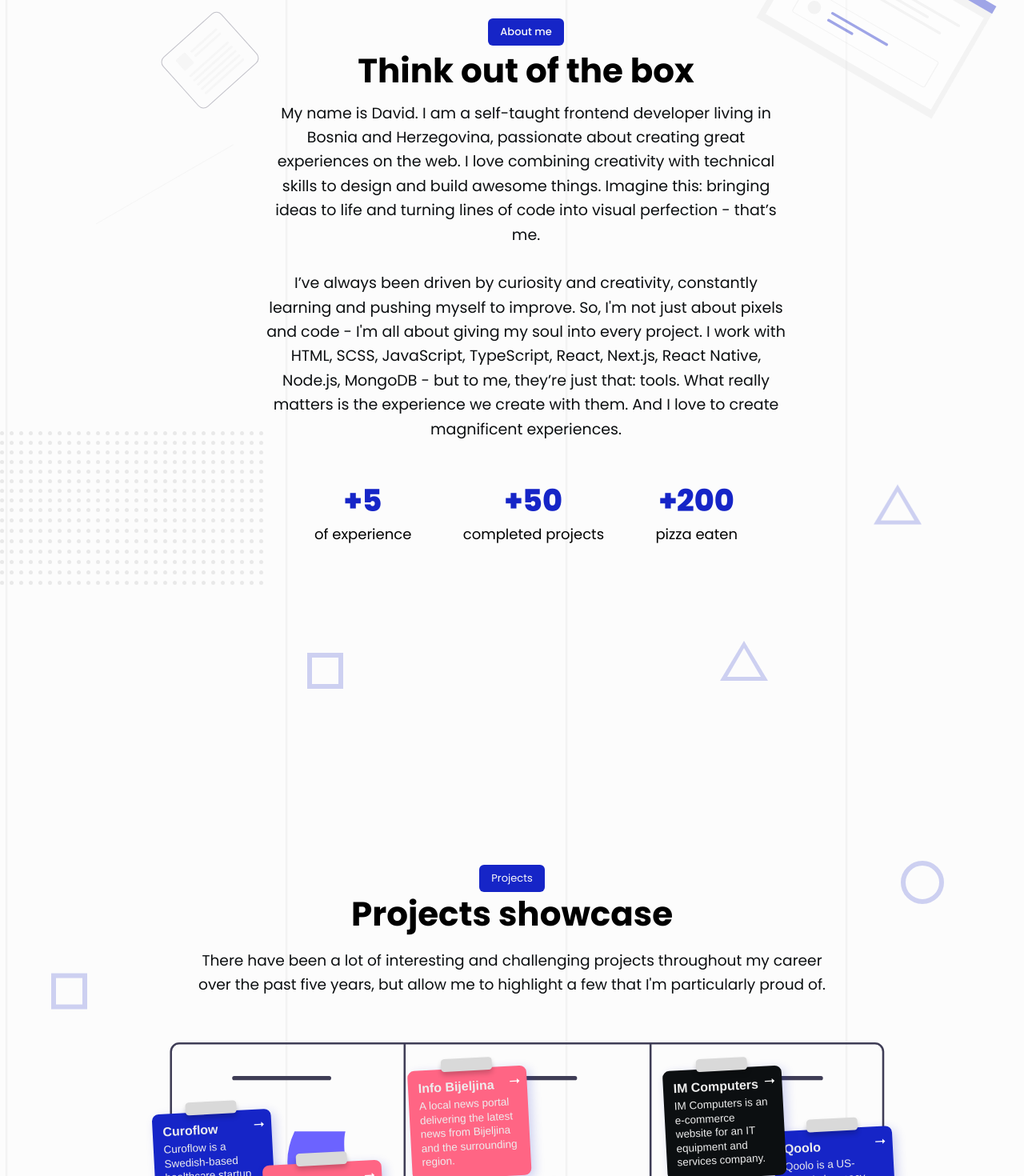
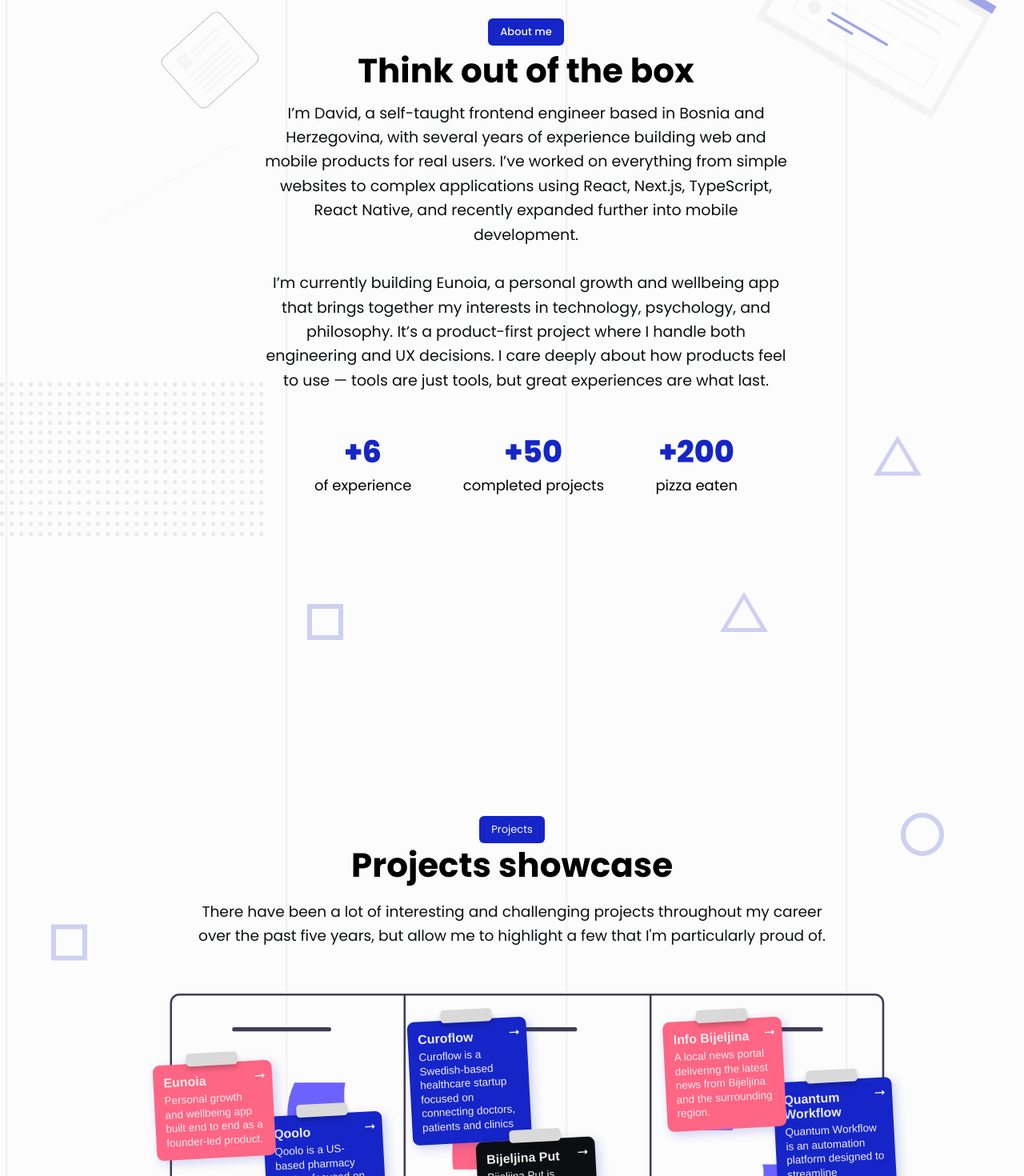
Before and after one commit to rakic997/rakic997.github.io, a React (Vite) app: page / in a window 1280 px wide. Shown: the part 980-2450 px from the top of the page at 80% size. Built offline with nearby package versions, Linux system fonts and the light colour scheme.

Commit message:
Add files via upload

```diff
--- a/src/pages/Home.jsx
+++ b/src/pages/Home.jsx
@@ -247,19 +247,16 @@ const Home = () => {
                         <div className="about-text">
                             <h6>About me</h6>
                             <h2>Think out of the box</h2>
-                            <p className='about-long'>My name is David. I am a self-taught frontend developer living in Bosnia and Herzegovina,
-                                passionate about creating great experiences on the web. I love combining creativity with
-                                technical skills to design and build awesome things. Imagine this: bringing ideas
-                                to life and turning lines of code into visual perfection - that’s me.
+                            <p className='about-long'>I’m David, a self-taught frontend engineer based in Bosnia and Herzegovina,
+                                with several years of experience building web and mobile products for real users.
+                                I’ve worked on everything from simple websites to complex applications using React, Next.js,
+                                TypeScript, React Native, and recently expanded further into mobile development.
 
 
                                 <br /> <br />
-
-                                I’ve always been driven by curiosity and creativity, constantly learning and pushing myself to improve.
-                                So, I'm not just about pixels and code - I'm all about giving my soul into every project.
-                                I work with HTML, SCSS, JavaScript, TypeScript, React, Next.js, React Native, Node.js, MongoDB - but to me, they’re just that: tools. What really matters is the experience we
-                                create with them. And I love to create magnificent experiences.
-
+                                I’m currently building Eunoia, a personal growth and wellbeing app that brings together my interests in technology, psychology, and philosophy.
+                                It’s a product-first project where I handle both engineering and UX decisions.
+                                I care deeply about how products feel to use — tools are just tools, but great experiences are what last.
                             </p>
                             <p className='about-short'>
                                 My name is David. I am a self-taught frontend developer living in Bosnia and Herzegovina.
@@ -271,7 +268,7 @@ const Home = () => {
                             <div className='fun-facts'>
                                 <div className='fact'>
                                     <h6>
-                                        <span>+5</span>
+                                        <span>+6</span>
                                         <br />
                                         of experience
                                     </h6>
--- a/src/projectsData.json
+++ b/src/projectsData.json
@@ -7,12 +7,12 @@
     "image": "assets/p1.png",
     "company": "Qoolo",
     "description": "Qoolo is a US-based pharmacy startup focused on digital healthcare solutions",
-      "long-description": "At Qoolo, a US digital healthcare startup, I played a key role in product development by leading the implementation of the core drag-and-drop page builder and its functionalities.\n\n Beyond hands-on development, I actively collaborated with backend developers and designers, participated in regular product meetings with leadership, and contributed to product decisions and shaping key features. \n\n Qoolo is still in stealth mode.",
-      "x": 850,
-      "y": 140,
+    "long-description": "At Qoolo, a US digital pharmacy startup, I played a key role in product development by leading the implementation of the core drag-and-drop page builder, enabling non-technical users to create and publish pharmacy promotional content without engineering support.\n\n Beyond hands-on development, I actively collaborated with backend developers and designers, participated in regular product meetings with leadership, and contributed to product decisions and shaping key features. \n\n Qoolo is still in stealth mode.",
+    "x": 250,
+    "y": 180,
     "width": 200,
     "height": 180,
-      "uniqueClass": "note-1"
+    "uniqueClass": "note-2"
   },
   {
     "id": 1,
@@ -22,9 +22,9 @@
     "image": "assets/p2.png",
     "company": "Novamedia agency",
     "description": "Curoflow is a Swedish-based healthcare startup focused on connecting doctors, patients and clinics",
-      "long-description": "Curoflow is a platform that helps healthcare providers connect and communicate with their patients. I worked on this project for a two years as part of a small, cross-functional team. My role was focused on building user interfaces from provided designs (70+ screens) and integrating functionalities through APIs.\n\n I collaborated closely with backend developers and designer, making sure the product was responsive, user-friendly, and worked well across different browsers and devices.",
-      "x": 120,
-      "y": 120,
+    "long-description": "Curoflow is a platform that helps healthcare providers connect and communicate with their patients. I worked on this project for over two years as part of a small, cross-functional team.\n\nBeyond implementing designs, I contributed to system-level frontend work by helping build and maintain a reusable component library and internal design system. I delivered 70+ production-ready screens using React and TypeScript, fully integrated with backend APIs.\n\nI collaborated closely with backend developers and designers on architecture, usability, and feature planning, ensuring the product was responsive, user-friendly, and reliable across browsers and devices.",
+    "x": 420,
+    "y": 69,
     "width": 200,
     "height": 180,
     "uniqueClass": "note-2"
@@ -52,12 +52,12 @@
     "image": "assets/p4.png",
     "company": "Two dots media agency",
     "description": "Quantum Workflow is an automation platform designed to streamline workflows",
-      "long-description": "Quantum Workflow is similar to Upwork, but it's got its own unique feature: there's a project manager who is middle layer between clients and freelancers. I was responsible for both the landing page and the web application. The landing page was built using HTML, CSS, and JavaScript, while the web app was developed with React.\n\nMy job was to take Adobe XD designs and turn them into fully functional code, making sure everything looked good on different devices and ran smoothly. Although I mostly worked on the initial development phase, there have been some updates later on.",
-      "x": 250,
-      "y": 180,
+    "long-description": "Quantum Workflow is similar to Upwork, but it's got its own unique feature: there's a project manager who is middle layer between clients and freelancers. I was responsible for both the landing page and the web application. The landing page was built using HTML, CSS, and JavaScript, while the web app was developed with React.\n\n My job was to take Adobe XD designs and turn them into fully functional code, making sure everything looked good on different devices and ran smoothly. Although I mostly worked on the initial development phase, there have been some updates later on.",
+    "x": 850,
+    "y": 140,
     "width": 200,
     "height": 180,
-      "uniqueClass": "note-4"
+    "uniqueClass": "note-2"
   },
   {
     "id": 4,
@@ -68,7 +68,7 @@
     "company": "Two dots media agency",
     "description": "A local news portal delivering the latest news from Bijeljina and the surrounding region.",
     "long-description": "A local news portal delivering the latest news from Bijeljina and the surrounding region. This was my first project at Nova Media, where I worked alongside a colleague to build the front-end of one of the most visited news portals in the region. \n\n We developed the website using pure HTML, CSS, and JavaScript. I was responsible for implementing responsive layouts based on provided designs, optimizing website performance, and ensuring cross-browser compatibility for a smooth user experience across all devices.",
-      "x": 420,
+    "x": 720,
     "y": 69,
     "width": 200,
     "height": 180,
@@ -76,17 +76,17 @@
   },
   {
     "id": 5,
-      "title": "IM Computers",
-      "tech-stack": "CSS, React, Node, Mongo, Sockets",
-      "link": "https://www.imcomp.net/en",
-      "image": "assets/p6.png",
-      "company": "Two dots media agency",
-      "description": "IM Computers is an e-commerce website for an IT equipment and services company. ",
-      "long-description": "IM Computers is an e-commerce website for an IT equipment and services company. I worked on modernizing the website using React, focusing on redesigning the UI with CSS, fixing bugs, and adding new features and functionalities .",
-      "x": 720,
-      "y": 69,
+    "title": "Eunoia",
+    "tech-stack": "Next, Tailwind, Superbase, Cursor, Figma",
+    "link": "http://geteunoia.io/",
+    "image": "assets/p7.png",
+    "company": "Eunoia (Founder)",
+    "description": "Personal growth and wellbeing app built end to end as a founder-led product.",
+    "long-description": "Eunoia is a personal growth and mental wellbeing app that I founded and am building end to end. I own product direction, design, and engineering, focusing on creating a calm, thoughtful user experience. The landing page is built with Next.js and Tailwind CSS, while the mobile app is developed using React Native and Firebase.  \n\n Eunoia blends technology with psychology and philosophy and is currently in pre-launch, preparing for release on Google Play and the Apple App Store.",
+    "x": 120,
+    "y": 120,
     "width": 200,
     "height": 180,
-      "uniqueClass": "note-3"
+    "uniqueClass": "note-5"
   }
 ]
--- a/src/style/style.scss
+++ b/src/style/style.scss
@@ -1424,7 +1424,7 @@ p {
     }
 
     .project-text {
-        width: 35%;
+        width: 40%;
 
         @include tablet {
             width: 100%;
```
Also changed, not shown: public/assets/p7.png (added), 5 other files (tests, documents, lock files or other folders). Lines whose indentation alone changed are shown as unchanged.
